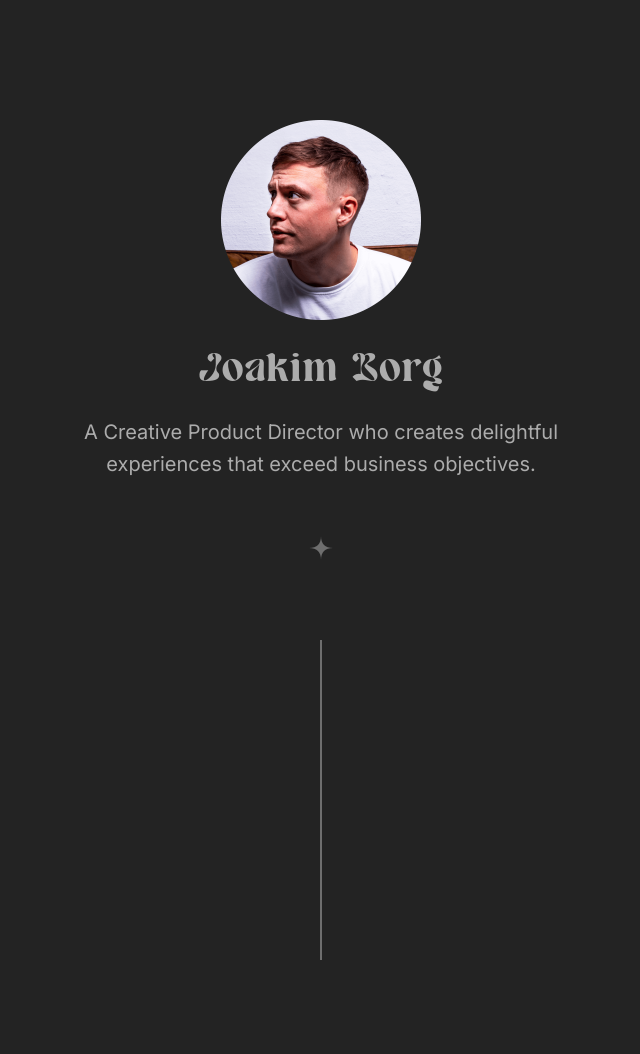
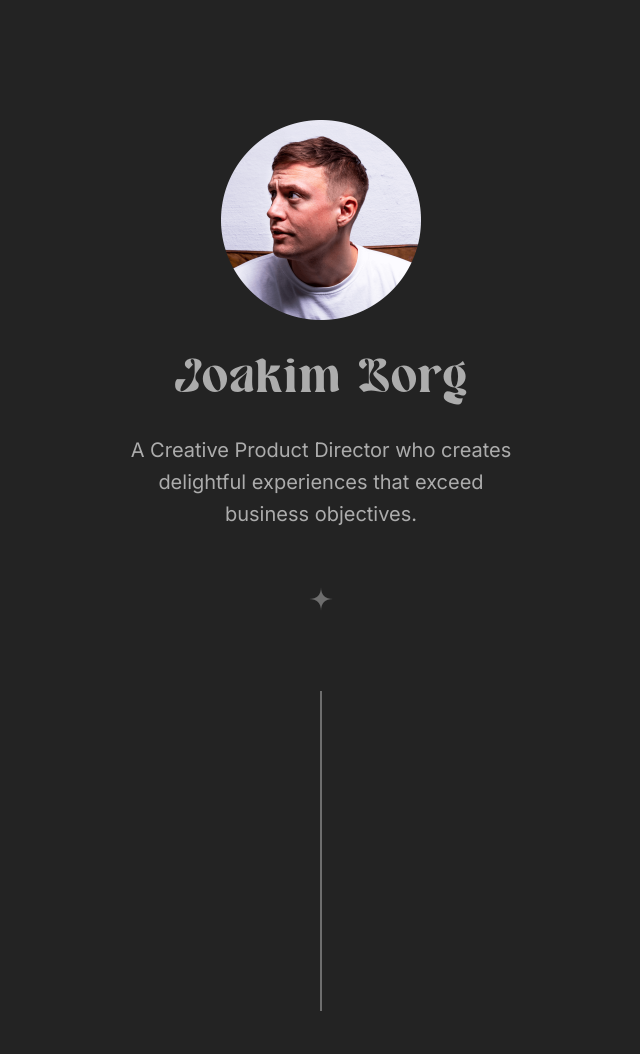
Before and after one commit to onehotdogstudio/portfolio, a plain HTML site: page index.html in a window 1280 px wide. Shown: the whole page, without its empty margins (319-959 px from the left). Drawn offline with Linux system fonts and the light colour scheme.

```diff
--- a/styles.css
+++ b/styles.css
@@ -40,13 +40,13 @@
   padding-inline: 80px;
   text-align: center;
   align-items: center;
-  max-width: 540px;
+  max-width: 400px;
 }
 
 h1 {
   font-family: 'breviary';
   font-weight: normal;
-  font-size: 40px;
+  font-size: 48px;
   color: #acacac;
 }
 
```
